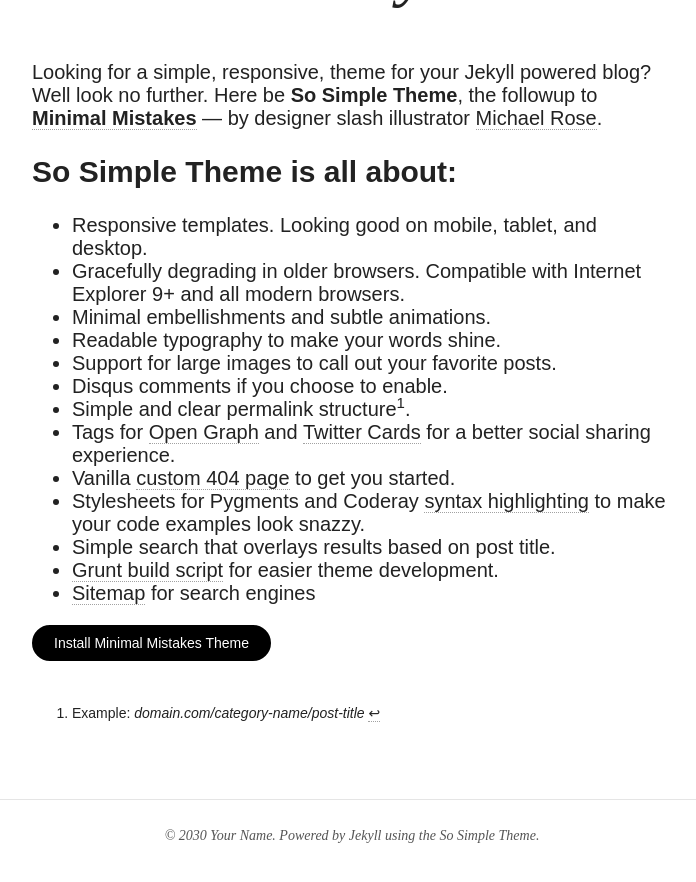
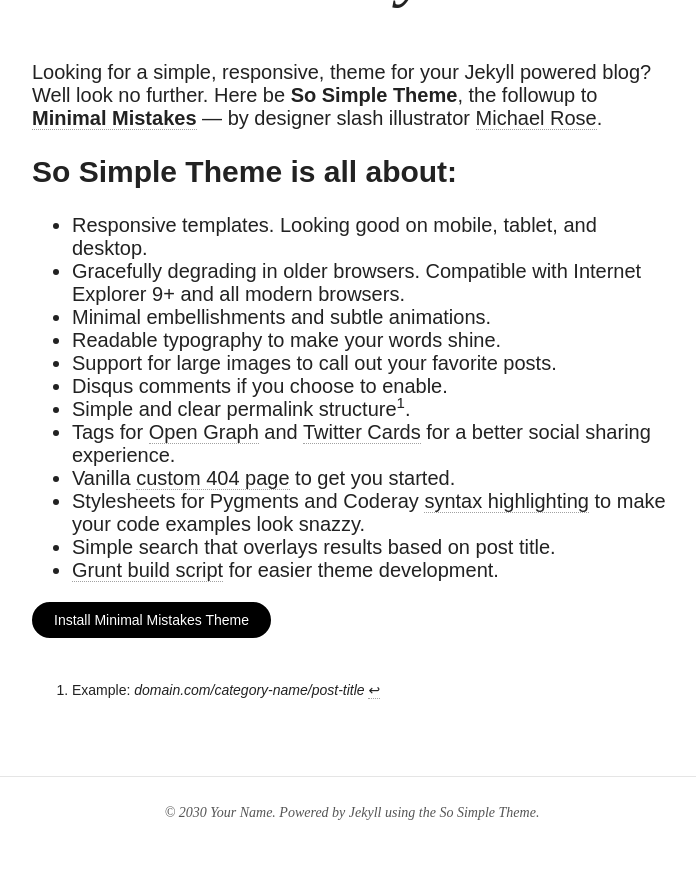
Before and after one commit to FoxerCoeee/FoxerCoeee, a Jekyll site: the page built from about.md, in a window 1280 px wide and 900 px high, scrolled down 837 px. Shown: the top 882 px of the window, without its empty margins (288-984 px from the left). Built offline with Jekyll 4.4.1, drawn with Linux system fonts in a browser that asks for light colours; nearby versions of some CDN libraries.

Commit message:
Remove reference to sitemap.xml template - Using Jekyll Sitemap gem instead

```diff
--- a/about.md
+++ b/about.md
@@ -26,7 +26,6 @@
 * Stylesheets for Pygments and Coderay [syntax highlighting](http://mmistakes.github.io/so-simple-theme/articles/code-highlighting-post/) to make your code examples look snazzy.
 * Simple search that overlays results based on post title.
 * [Grunt build script]({{ site.url }}/theme-setup/index.html#theme-development) for easier theme development.
-* [Sitemap](https://github.com/mmistakes/so-simple-theme/blob/master/sitemap.xml) for search engines
 
 <a markdown="0" href="{{ site.url }}/theme-setup" class="btn">Install Minimal Mistakes Theme</a>
 
```
